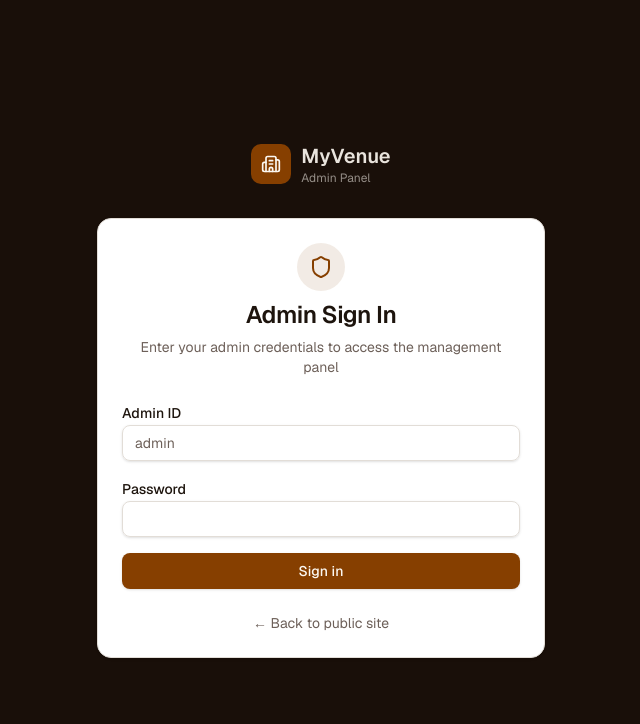
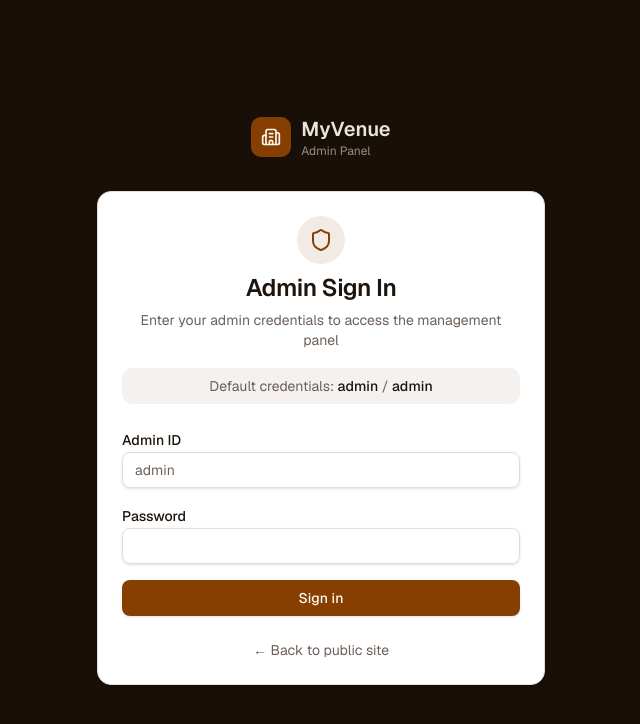
Before and after one commit to abhishek1savaliya/VenueManagement, a Next.js app in the folder frontend/: page /admin/login in a window 1280 px wide. Shown: the top 724 px of the page, without its empty margins (319-959 px from the left). Built offline with nearby package versions, Linux system fonts and the light colour scheme; no server answers.

Commit message:
fix readme and add hit for admin

```diff
--- a/frontend/src/app/admin/login/page.js
+++ b/frontend/src/app/admin/login/page.js
@@ -60,6 +60,11 @@ export default function AdminLoginPage() {
           <CardDescription>
             Enter your admin credentials to access the management panel
           </CardDescription>
+          <p className="mt-3 rounded-lg bg-muted px-3 py-2 text-center text-sm text-muted-foreground">
+            Default credentials:{" "}
+            <span className="font-medium text-foreground">admin</span> /{" "}
+            <span className="font-medium text-foreground">admin</span>
+          </p>
         </CardHeader>
         <CardContent>
           <form onSubmit={handleSubmit} className="space-y-4">
```
Also changed, not shown: 2 other files (tests, documents, lock files or other folders).
